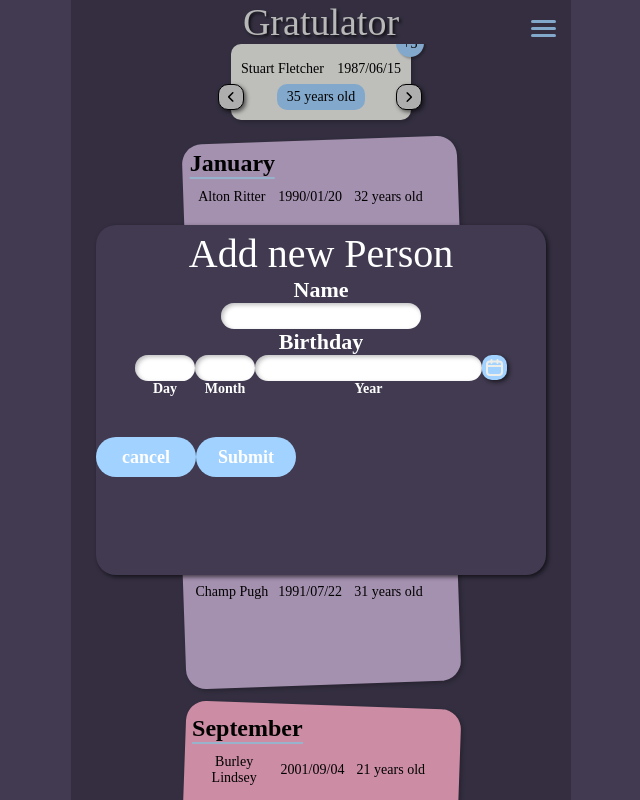
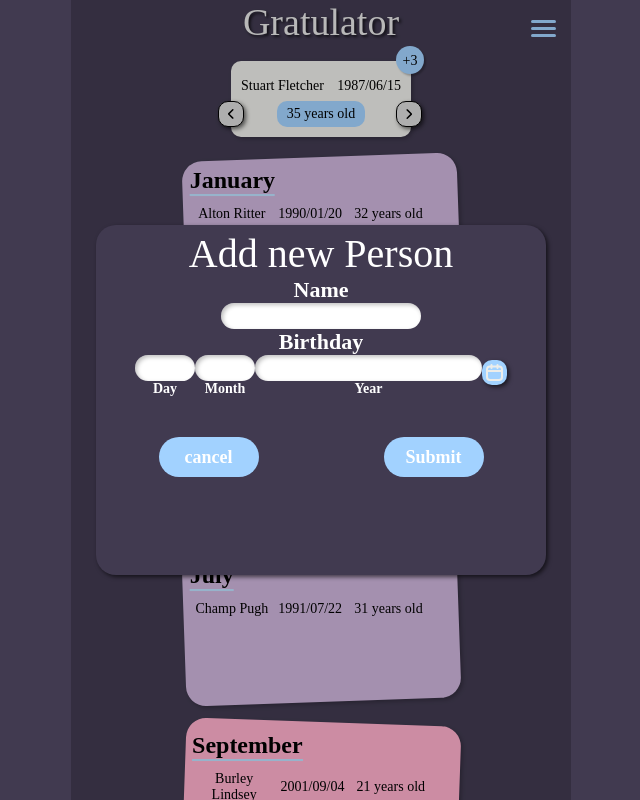
Before and after one commit to tobiaserich/gratulator, a React (Create React App) app: page / in a window 1280 px wide. Shown: the whole page, without its empty margins (319-959 px from the left). Built offline with nearby package versions, Linux system fonts and the light colour scheme; a web font is replaced by a local one.

Commit message:
Change different small things (mostly css)

```diff
--- a/src/components/Button.js
+++ b/src/components/Button.js
@@ -14,6 +14,10 @@ const ButtonComp = styled("div")`
   border-radius: 23px;
   margin-bottom: 5px;
   user-select: none;
+  margin: auto;
+  position: relative;
+  z-index: 1000;
+  pointer-events: auto;
 
   :hover {
     box-shadow: 0px 2px 10px #cdb4db;
@@ -23,7 +27,9 @@ const ButtonComp = styled("div")`
   }
 `;
 
-const Button = ({ size, children }) => (
-  <ButtonComp size={size}>{children}</ButtonComp>
+const Button = ({ size, children, handleClick }) => (
+  <ButtonComp onClick={handleClick} size={size}>
+    {children}
+  </ButtonComp>
 );
 export default Button;
--- a/src/components/CalendarButton.js
+++ b/src/components/CalendarButton.js
@@ -11,6 +11,7 @@ const CalendarButton = styled("button")`
   background-repeat: no-repeat;
   background-position: center;
   background-image: url("${calendarSymbol}");
+  margin-top: 5px;
   :hover {
     box-shadow: 2px 2px 6px rgba(0, 0, 0, 0.6);
   }
--- a/src/components/MonthContainer.js
+++ b/src/components/MonthContainer.js
@@ -20,7 +20,6 @@ const Container = styled("div")`
 const MonthContainer = ({ handleRef = () => {}, dir, children }) => {
   const ref = React.useRef("");
   handleRef(ref);
-  console.log(dir);
   return (
     <>
       <Container ref={ref} rotDir={dir}>
--- a/src/components/NextBirthday.js
+++ b/src/components/NextBirthday.js
@@ -14,7 +14,7 @@ const FlexContainer = styled("div")`
   box-shadow: 2px 2px 4px rgba(0, 0, 0, 0.25);
   padding: 10px;
   margin: auto;
-  margin-top: 0;
+  margin-top: 17px;
   flex-direction: column;
   justify-content: space-between;
   font-family: "Arima Madurai";
@@ -68,7 +68,6 @@ const CounterBubble = styled("div")`
 
 const NextBirthday = ({ birthdayList }) => {
   const [showPersonNo, setShowPersonNo] = React.useState(0);
-
   const handleClick = (dir) => {
     if (dir === "left" && showPersonNo !== 0) {
       setShowPersonNo(showPersonNo - 1);
```
